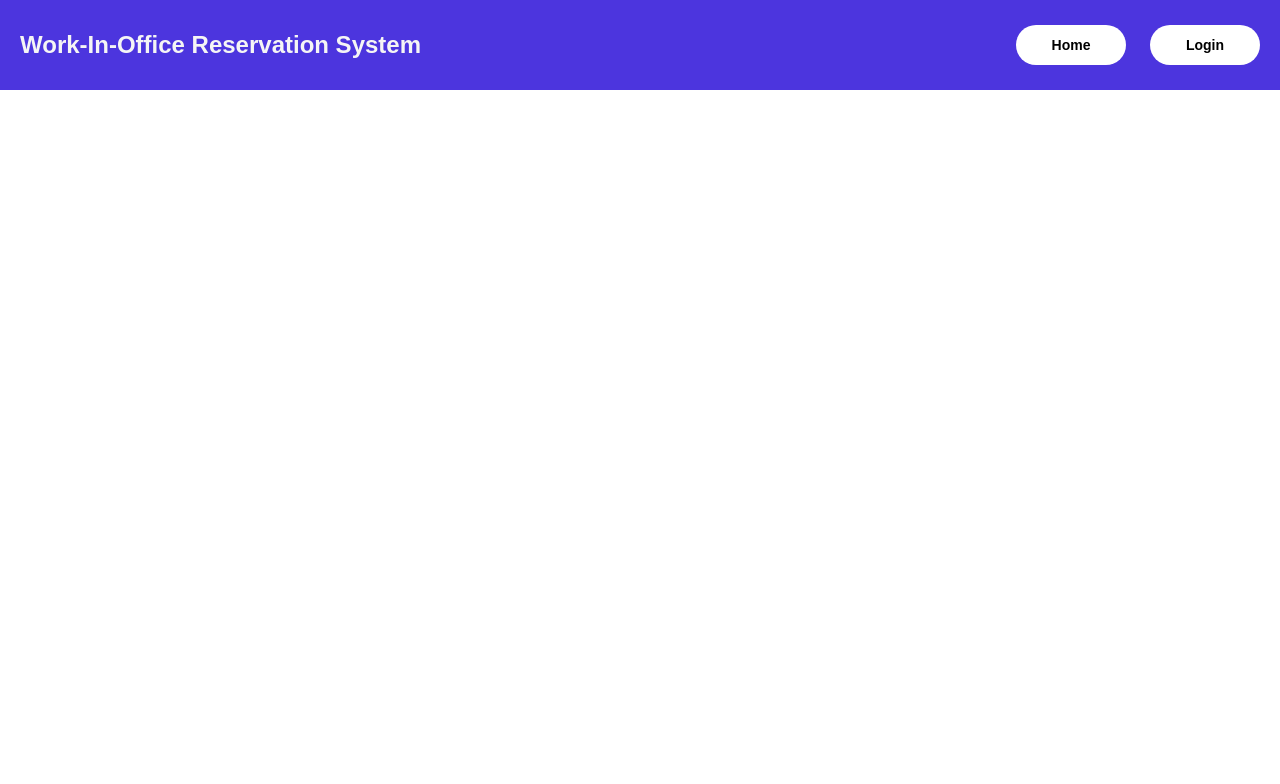
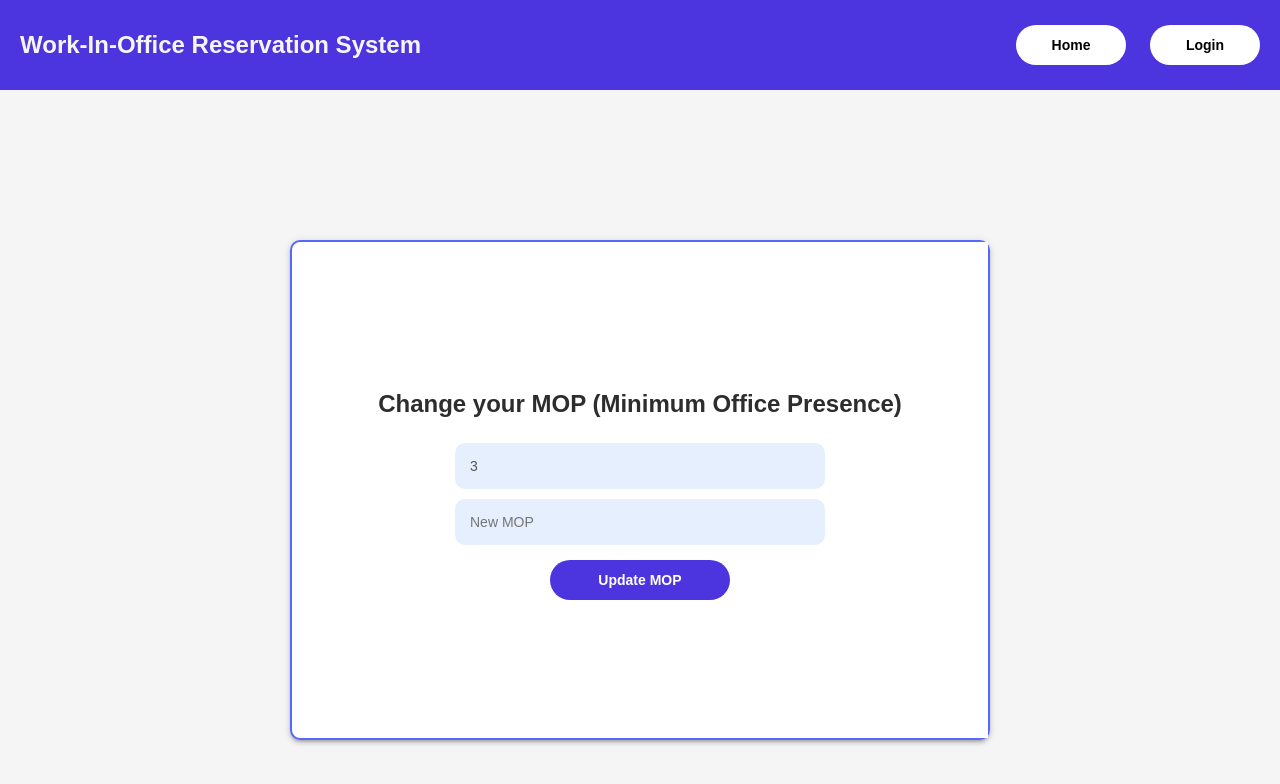
Before and after one commit to shailbpatel/275_frontend, a React (Create React App) app: page /employer/employerid/mop in a window 1280 px wide. Shown: the top 784 px of the page. Built offline with nearby package versions, Linux system fonts and the light colour scheme.

Commit message:
MOP change with dummy apis

```diff
--- a/src/App.js
+++ b/src/App.js
@@ -9,16 +9,24 @@ import BulkReservation from "./Components/BulkRegistration/BulkRegistration";
 import SeatReservation from "./Components/SeatReservation/SeatReservation";
 import ComplianceCheck from "./Components/ComplianceCheck/ComplianceCheck";
 import AttendanceReport from "./Components/AttendanceReport/AttendanceReport";
+import MOP from "./Components/MOP/MOP";
 
 function App() {
-  const emptyUserData = { name: "", email: "", role: "", isVerified: false, isGoogle: false, employerId: "" };
+  const emptyUserData = {
+    name: "",
+    email: "",
+    role: "",
+    isVerified: false,
+    isGoogle: false,
+    employerId: "",
+  };
   const [userData, setUserData] = useState(emptyUserData);
   const [sessionKey, setSessionKey] = useState("");
   const [isLoggedIn, setIsLoggedIn] = useState(false);
 
   useEffect(() => {
-    const localData = localStorage.getItem('user');
-    const sessionKey = localStorage.getItem('session_key');
+    const localData = localStorage.getItem("user");
+    const sessionKey = localStorage.getItem("session_key");
     if (localData) {
       setIsLoggedIn(true);
       setUserData(JSON.parse(localData));
@@ -37,21 +45,29 @@ function App() {
     setIsLoggedIn(false);
     setUserData(emptyUserData);
     setSessionKey("");
-  }
+  };
 
   return (
     <div className="App">
       <BrowserRouter>
         <GoogleOAuthProvider clientId="343518867487-hbofr8ntpbnr18mrrja6f1d7aso6rk5u.apps.googleusercontent.com">
-            <Navbar isLoggedIn={isLoggedIn} userRole={userData.role} logoutCallback={logoutCallback} />
+          <Navbar
+            isLoggedIn={isLoggedIn}
+            userRole={userData.role}
+            logoutCallback={logoutCallback}
+          />
           <Routes>
             <Route path="/" exact element={<LandingPage />} />
             <Route path="/signup" exact element={<Signup />} />
-            <Route path="/login" exact element={<Login loginCallback={loginCallback} />} />
+            <Route
+              path="/login"
+              exact
+              element={<Login loginCallback={loginCallback} />}
+            />
             <Route
               path="/employer/employerid/bulkreservation"
               exact
-              element={<BulkReservation userData={userData}/>}
+              element={<BulkReservation userData={userData} />}
             />
             <Route
               path="/employee/employeeid/seatreservation"
@@ -68,8 +84,13 @@ function App() {
               exact
               element={<AttendanceReport />}
             />
+            <Route
+              path="/employer/employerid/mop"
+              exact
+              element={<MOP userData={userData} />}
+            />
           </Routes>
-          </GoogleOAuthProvider>
+        </GoogleOAuthProvider>
       </BrowserRouter>
     </div>
   );
--- a/src/Components/Header/Navbar.js
+++ b/src/Components/Header/Navbar.js
@@ -24,18 +24,23 @@ export default function Navbar(props) {
                 <button className="nav_btn">Login </button>
               </Link>
             </li>
-
           </>
         ) : (
           <>
-          {props.userRole == "Employer" ?
+            {props.userRole == "Employer" ? (
               <>
                 <li>
                   <Link to="/employer/employerid/bulkreservation">
                     <button className="nav_btn">Bulk Test </button>
                   </Link>
                 </li>
-          </> :
+                <li>
+                  <Link to="/employer/employerid/mop">
+                    <button className="nav_btn"> MOP </button>
+                  </Link>
+                </li>
+              </>
+            ) : (
               <>
                 <li>
                   <Link to="/employee/employeeid/seatreservation">
@@ -47,11 +52,14 @@ export default function Navbar(props) {
                     <button className="nav_btn">Report Test </button>
                   </Link>
                 </li>
-          </>}
+              </>
+            )}
 
             <Link>
               <li>
-                <button className="nav_btn pt-3" onClick={props.logoutCallback}>Logout </button>
+                <button className="nav_btn pt-3" onClick={props.logoutCallback}>
+                  Logout{" "}
+                </button>
               </li>
             </Link>
           </>
--- /dev/null
+++ b/src/Components/MOP/MOP.js
@@ -0,0 +1,95 @@
+import React from "react";
+import { useState, useEffect } from "react";
+import axios from "axios";
+import { Link } from "react-router-dom";
+import { dynamicURL } from "../Utils/urlConfig";
+import styles from "./styles.module.css";
+
+const MOP = (props) => {
+  const [oldMOP, setoldMOP] = useState(0);
+  const [newMOP, setnewMOP] = useState(0);
+  const [isFormVisible, setIsFormVisible] = useState(false);
+
+  const [error, setError] = useState("");
+  const data = {
+    employerId: props.employerId,
+    emailId: props.emailId,
+    newMOP: newMOP,
+    role: props.role,
+  };
+
+  const handleChange = (e) => {
+    try {
+      setnewMOP(parseInt(e.target.value));
+    } catch (error) {}
+  };
+
+  const handleSubmit = async (e) => {
+    e.preventDefault();
+
+    if (newMOP <= oldMOP) {
+      setError("New MOP should be greater than the current MOP.");
+      return;
+    }
+
+    const url = `${dynamicURL}/employer/${props.employerId}/update/mop`;
+
+    //   await axios.post(url, data);
+
+    try {
+    } catch (error) {
+      setError(error.reponse.data);
+    }
+  };
+
+  //   const baseURL = `${dynamicURL}/employerId/getmop`;
+
+  useEffect((e) => {
+    setIsFormVisible(true);
+    setoldMOP(3);
+    //   axios.get(baseURL).then((response) => {
+    //     setoldMOP(3);
+    //   });
+  }, []);
+  return (
+    <div className={styles.login_container}>
+      <div className={styles.login_form_container}>
+        <div className={styles.left}>
+          {isFormVisible && (
+            <form
+              className={`${styles.form_container} ${styles.fade_in}`}
+              onSubmit={handleSubmit}
+            >
+              <h2>Change your MOP (Minimum Office Presence)</h2>
+              <input
+                type="text"
+                placeholder="Current MOP"
+                name="mop"
+                value={oldMOP}
+                required
+                disabled
+                className={styles.input}
+              />
+              <input
+                type="number"
+                placeholder="New MOP"
+                name="newMOP"
+                onChange={handleChange}
+                min="0"
+                max="5"
+                required
+                className={styles.input}
+              />
+              {error && <div className={styles.error_msg}>{error}</div>}
+              <button type="submit" className={styles.green_btn}>
+                Update MOP
+              </button>
+            </form>
+          )}
+        </div>
+      </div>
+    </div>
+  );
+};
+
+export default MOP;
--- /dev/null
+++ b/src/Components/MOP/styles.module.css
@@ -0,0 +1,115 @@
+.login_container {
+  width: 100%;
+  min-height: 100vh;
+  background-color: #f5f5f5;
+  display: flex;
+  align-items: center;
+  justify-content: center;
+}
+
+.login_form_container {
+  width: 700px;
+  height: 500px;
+  display: flex;
+  border-radius: 10px;
+  box-shadow: 0px 3px 3px -2px rgb(0 0 0 / 20%),
+    0px 3px 4px 0px rgb(0 0 0 / 14%), 0px 1px 8px 0px rgb(0 0 0 / 12%);
+  border: 2px solid rgba(0, 30, 255, 0.651);
+  /* Other styles for the form container */
+}
+
+.left {
+  flex: 2;
+  display: flex;
+  flex-direction: column;
+  align-items: center;
+  justify-content: center;
+  background-color: white;
+  border-top-left-radius: 10px;
+  border-bottom-left-radius: 10px;
+}
+
+.form_container {
+  display: flex;
+  flex-direction: column;
+  align-items: center;
+}
+
+.form_container h1 {
+  font-size: 40px;
+  margin-top: 0;
+}
+
+.input {
+  outline: none;
+  border: none;
+  width: 370px;
+  padding: 15px;
+  border-radius: 10px;
+  background-color: #d2e3fc91;
+  margin: 5px 0;
+  font-size: 14px;
+}
+
+.error_msg {
+  width: 370px;
+  padding: 15px;
+  margin: 5px 0;
+  font-size: 14px;
+  background-color: #f34646;
+  color: white;
+  border-radius: 5px;
+  text-align: center;
+}
+
+.right {
+  flex: 1;
+  display: flex;
+  flex-direction: column;
+  align-items: center;
+  justify-content: center;
+  background-color: #4c35de;
+  border-top-right-radius: 10px;
+  border-bottom-right-radius: 10px;
+}
+
+.right h1 {
+  margin-top: 0;
+  color: white;
+  font-size: 40px;
+  align-self: center;
+}
+
+.white_btn,
+.green_btn {
+  border: none;
+  outline: none;
+  padding: 12px 0;
+  background-color: white;
+  border-radius: 20px;
+  width: 180px;
+  font-weight: bold;
+  font-size: 14px;
+  cursor: pointer;
+}
+
+.green_btn {
+  background-color: #4c35de;
+  color: white;
+  margin: 10px;
+}
+
+.fade_in {
+  animation-name: fade-in;
+  animation-duration: 1s;
+  animation-fill-mode: forwards;
+}
+
+@keyframes fade-in {
+  from {
+    opacity: 0;
+  }
+  to {
+    opacity: 1;
+  }
+}
```
Lines whose indentation alone changed are shown as unchanged.
